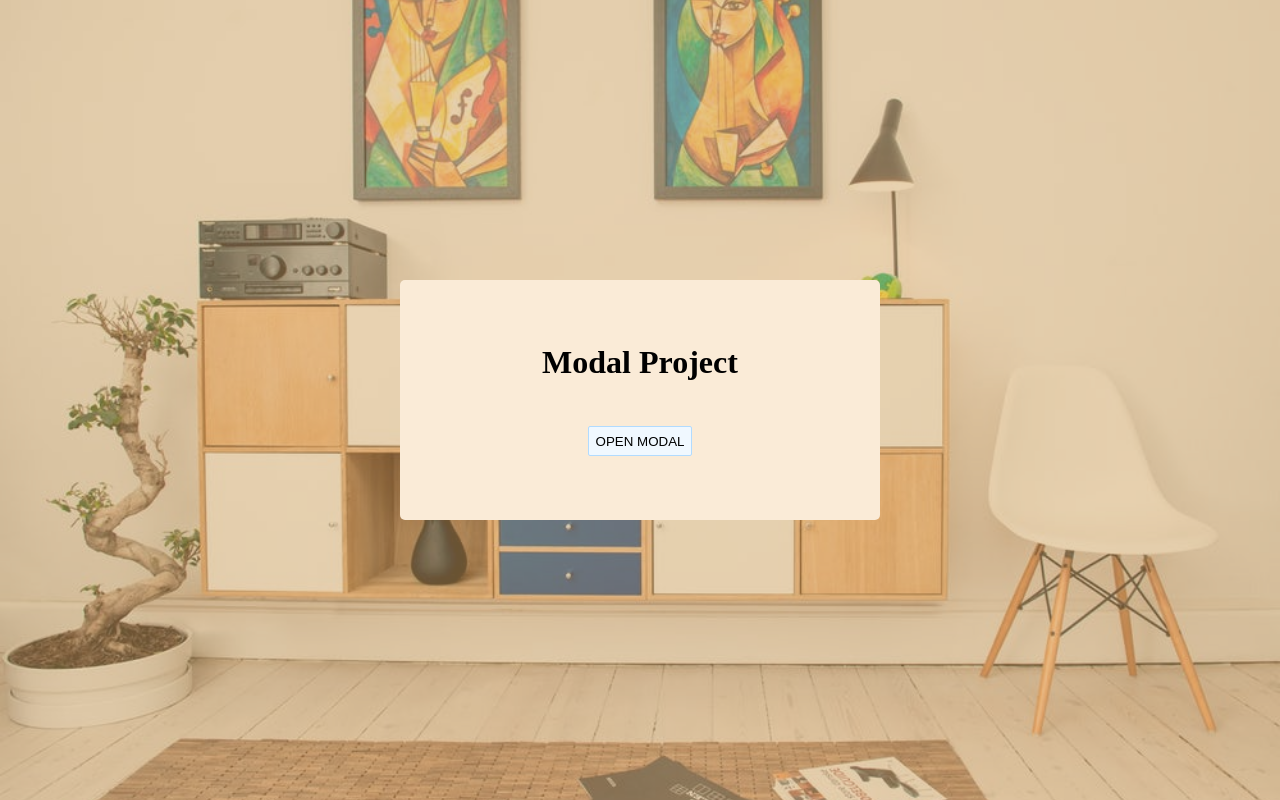
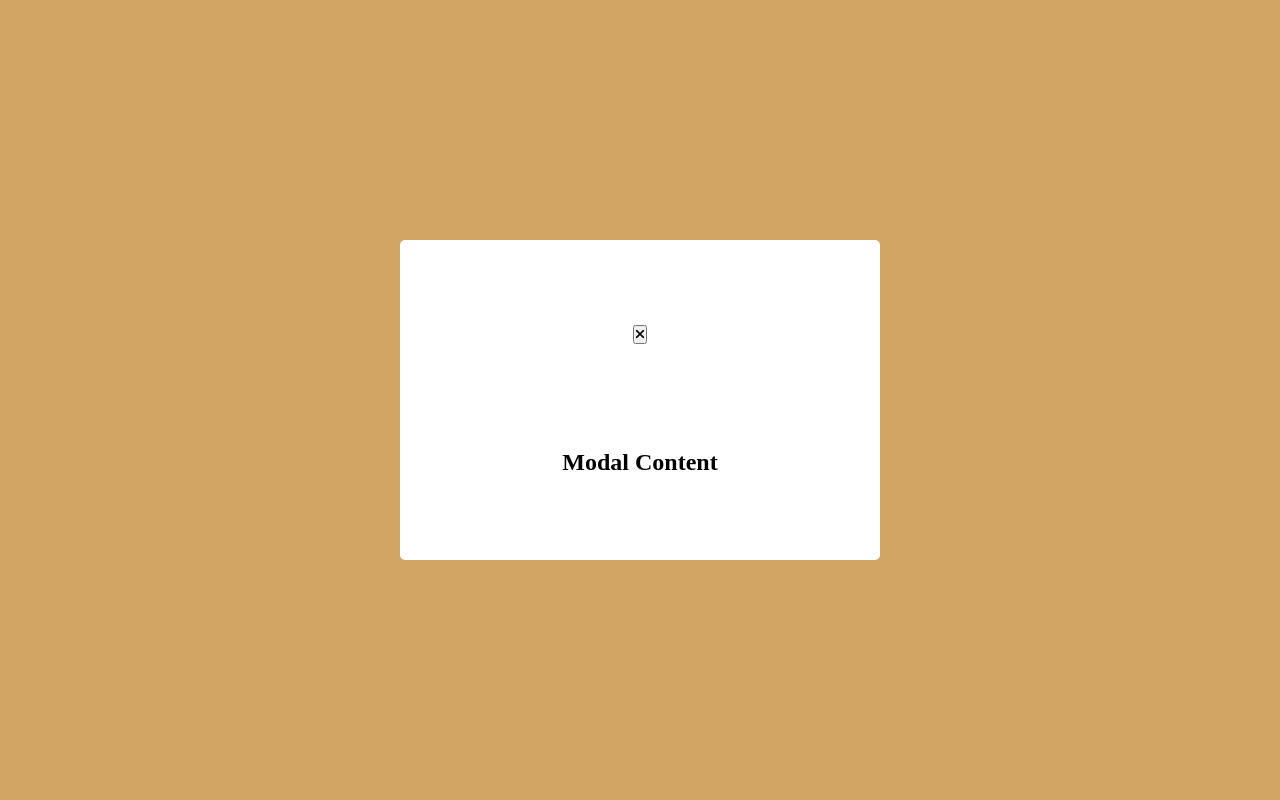
Before and after one commit to Greattie/modal, a plain HTML site: page index.html in a window 1280 px wide. Both pictures are taken after a click on the button "OPEN MODAL". Drawn offline with Linux system fonts and the light colour scheme.

Commit message:
added js and worked on css positioning

```diff
--- a/index.html
+++ b/index.html
@@ -1,26 +1,27 @@
 <!DOCTYPE html>
 <html lang="en">
   <head>
-    <meta charset="UTF-8">
-    <meta http-equiv="X-UA-Compatible" content="IE=edge">
-    <meta name="viewport" content="width=device-width, initial-scale=1.0">
-    <script src="https://kit.fontawesome.com/a2a418808a.js" crossorigin="anonymous"></script>
-    <link rel="stylesheet" href="style.css">
+    <meta charset="UTF-8" />
+    <meta http-equiv="X-UA-Compatible" content="IE=edge" />
+    <meta name="viewport" content="width=device-width, initial-scale=1.0" />
+    <script
+      src="https://kit.fontawesome.com/a2a418808a.js"
+      crossorigin="anonymous"
+    ></script>
+    <link rel="stylesheet" href="style.css" />
     <title>Modal</title>
   </head>
   <body>
     <main class="hero">
-
       <div class="modal">
         <h1>Modal Project</h1>
-                <button>OPEN MODAL</button>
+        <button class="btn">OPEN MODAL</button>
       </div>
-
 
       <!-- OVERLAY -->
       <div class="modal-overlay">
         <div class="modal-container">
-                <button><i class="fa-solid fa-xmark"></i></button>
+          <button class="btn-modal"><i class="fa-solid fa-xmark"></i></button>
           <h2>Modal Content</h2>
         </div>
       </div>
--- a/script.js
+++ b/script.js
@@ -0,0 +1,16 @@
+const modal = document.querySelector('.modal-overlay')
+const btn = document.querySelector('.btn')
+const btnModal = document.querySelector('.btn-modal')
+
+console.log(btn)
+
+btn.addEventListener('click', function(){
+   modal.classList.add('show-modal')
+
+})
+
+
+btnModal.addEventListener('click', function(){
+    modal.classList.remove('show-modal')
+
+})
--- a/style.css
+++ b/style.css
@@ -2,6 +2,10 @@
     margin: 0;
     padding: 0;
     box-sizing: border-box;
+}
+
+body{
+    position: relative;
 }
 
 .hero{
@@ -9,8 +13,9 @@
     background: url(hero.jpeg) center/cover no-repeat;
     place-items: center;
     display: grid;
-    position: static;
 }
+
+/* MIDDLE MODAL */
 .modal{
     background-color: antiquewhite;
     width: 30em;
@@ -18,8 +23,8 @@
     place-items: center;
     display: grid;
     border-radius: 5px;
-    position: relative;
-    z-index: 10;
+    /* position: absolute; */
+    /* z-index: 10; */
 }
 .modal h1{
     margin-bottom: 1em;
@@ -39,23 +44,30 @@
 }
 
 .modal-overlay{
-    background-color: rgb(209, 166, 101);
+    background: rgb(209, 166, 101);
     width: 100%;
     height: 100%;
     position: fixed;
     top: 0;
-    right: 0;
+    left: 0;
     display: grid;
     place-items: center;
-    z-index: 1;
-    opacity: .5;
-}
+    z-index: -10;
+    /* visibility: hidden; */
+    }
 .modal-container{
     background-color: white;
     width: 30em;
     padding: 2em;
+    display: grid;
+    place-items: center;
     text-align: center;
     border-radius: 5px;
     position: relative;
-    z-index: 20;
+    z-index: 99;
+    height: 40vh;
 }
+.show-modal{
+    visibility: visible;
+    z-index: 10;
+}
```
Lines whose indentation alone changed are shown as unchanged.
